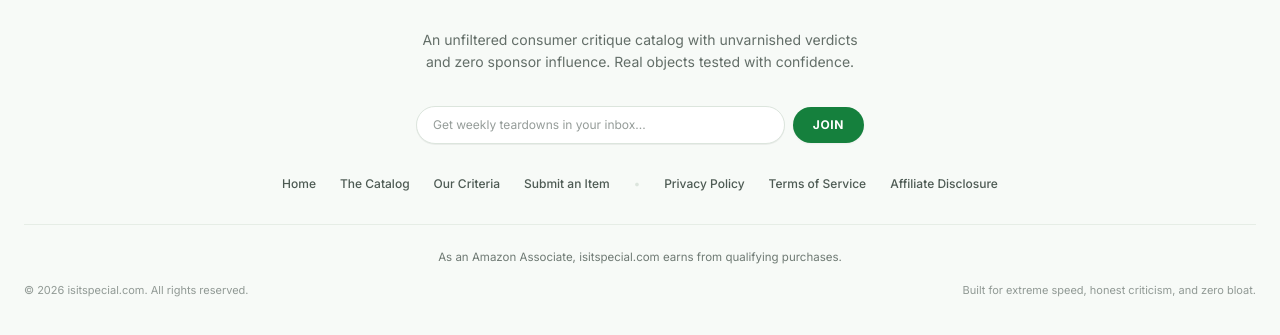
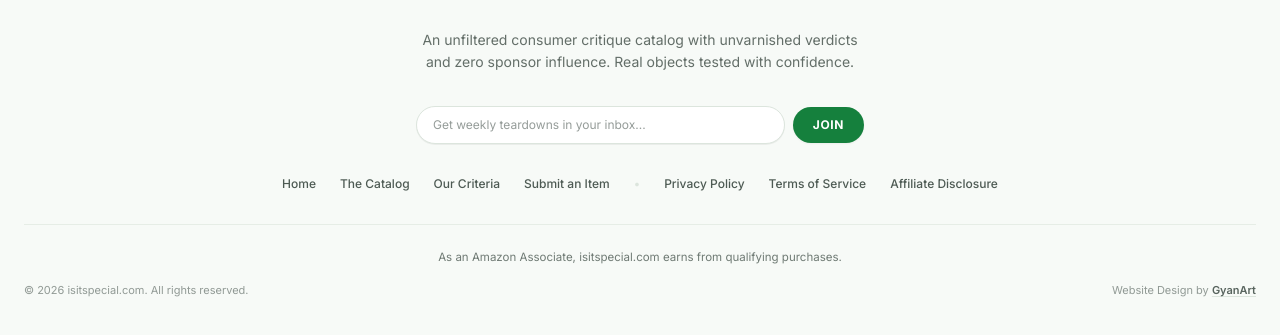
Before and after one commit to gyanart/isitspecial, an Astro site: page / in a window 1280 px wide. Shown: the part 4658-4993 px from the top of the page. Built offline with nearby package versions, Linux system fonts and the light colour scheme; Astro itself is replaced by a stand-in of ours; no server answers.

Commit message:
feat(footer): add Website Design by GyanArt with link to https://www.gyanart.com

```diff
--- a/src/components/Footer.astro
+++ b/src/components/Footer.astro
@@ -75,7 +75,9 @@ const currentYear = new Date().getFullYear();
       </p>
       <div class="w-full flex flex-col sm:flex-row justify-between items-center pt-2 text-[11px] text-[#14241c]/45 gap-2">
         <p>&copy; {currentYear} isitspecial.com. All rights reserved.</p>
-        <p>{lang === 'hi' ? 'शुद्ध निष्पक्षता एवं तेज़ गति के लिए निर्मित।' : 'Built for extreme speed, honest criticism, and zero bloat.'}</p>
+        <p>
+          {lang === 'hi' ? 'वेबसाइट डिज़ाइन:' : 'Website Design by'} <a href="https://www.gyanart.com" target="_blank" rel="noopener noreferrer" class="font-semibold text-[#14241c]/70 hover:text-[#15803d] transition-colors underline decoration-[#dce5dd] underline-offset-2">GyanArt</a>
+        </p>
       </div>
     </div>
 
```
